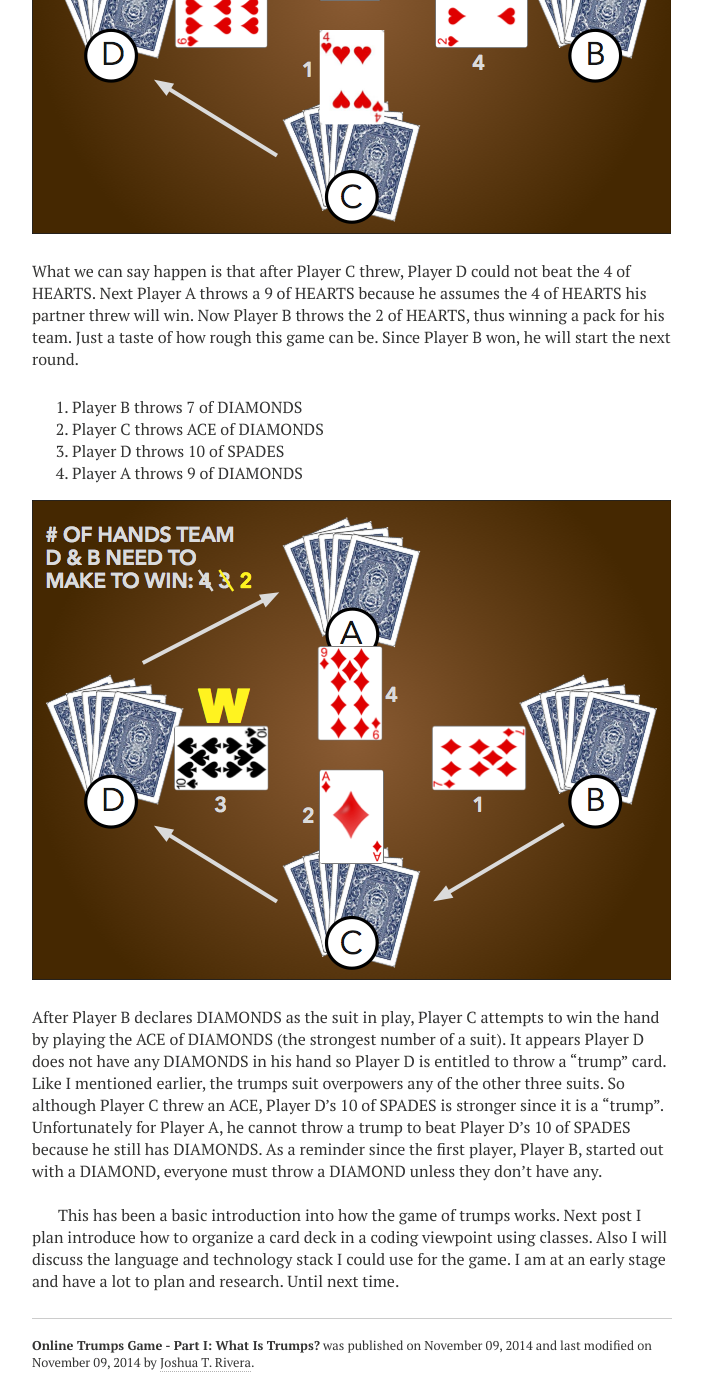
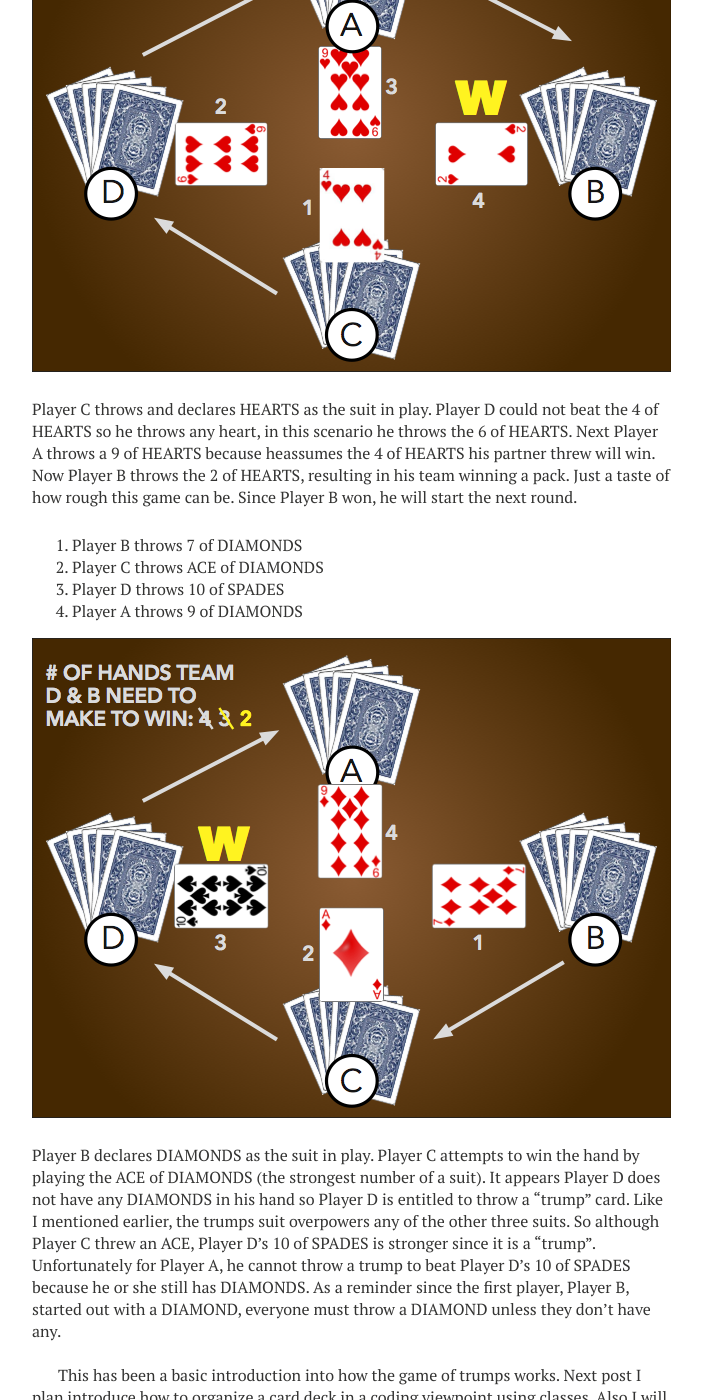
Before and after one commit to alexpolonsky/doswah.com, a Jekyll site: the page built from _posts/2014-11-09-assembling-an-online-trumps-game.md, in a window 1280 px wide and 1400 px high, scrolled down 3268 px. Shown: the whole window, without its empty margins (288-990 px from the left). Built offline with Jekyll 4.4.1, drawn with Linux system fonts in a browser that asks for light colours; nearby versions of some CDN libraries; comment, search, counter and statistics services are not loaded; some of the changed text lies outside the part shown.

Commit message:
Fixed grammer errors in Trumps P.1 post

```diff
--- a/_config.yml
+++ b/_config.yml
@@ -1,8 +1,8 @@
 title:           Doswah
 description:     Life is a story. Make it a great one.
 # Your site's domain goes here. Leave localhost server or blank when working locally.
-#url:
-url: 		 http://doswah.com
+url:
+#url: 		 http://doswah.com
 disqus_shortname: doswah
 
 # Owner/author information
--- a/_posts/2014-11-09-assembling-an-online-trumps-game.md
+++ b/_posts/2014-11-09-assembling-an-online-trumps-game.md
@@ -34,7 +34,7 @@
 	<figcaption>Typical deal setup for Trumps</figcaption>
 </figure>
 
-The game consists of a 4 player, 2 vs. 2 system. In the figure above, Hands **A** & **C** are
+The game consists of a 4-player, 2 vs. 2 system. In the figure above, Hands **A** & **C** are
 teammates and vice-versa, Hands **B** & **D** are teammates. With 52 cards in a deck, each lettered
 player is dealt 12 cards and 4 cards are placed at the center of the table called the *Kit*
 (12+12+12+12+4=52).
@@ -42,20 +42,15 @@
 ### Bidding War
 
 Once the hands are dealt, *the player **left** of the dealer makes a "bid" to 1) win the kit
-and 2) declare what suit trumps is*. Each player has the chance to bid with the dealer getting
-to bid last. A player can overbid the previous bid by bidding a higher number.
+2) declare what suit trumps is and 3) Designate how many packs the other team must make to win*.
+Each player has the chance to bid with the dealer getting to bid last. A player can overbid
+the previous bid by bidding a higher number.
 
 <br>
 
-In accordance to
-a bidding number, each bid declares either **LOW** or **HIGH**. *A LOW bid
-over-rules a HIGH bid.* For example, player A starts the bidding at "4 HIGH", if the following player bids "4 LOW" and
-they now hold the current winning bid.
-
-<br>
-
-A **LOW** bid declares lower valued cards in a suit are stronger in the game, while vice-versa,
-a **HIGH** bid declares higher valued cards in a suit are stronger. In all cases, the Ace card
+In accordance to the bidding number, each bid is either **LOW** or **HIGH**. A **LOW** bid declares
+lower valued cards in a suit are stronger in the game, while vice-versa, a **HIGH** bid declares
+higher valued cards in a suit are stronger. In all games, the ACE card
 is the strongest card of the suit. In the following table, the higher the card is in the table,
 the stronger it is during the game.
 
@@ -95,12 +90,30 @@
       <td style="text-align: center">6</td>
       <td style="text-align: center">8</td>
     </tr>
+     <tr>
+      <td style="text-align: center">.</td>
+      <td style="text-align: center">.</td>
+    </tr>
+    <tr>
+      <td style="text-align: center">.</td>
+      <td style="text-align: center">.</td>
+    </tr>
+    <tr>
+      <td style="text-align: center">.</td>
+      <td style="text-align: center">.</td>
+    </tr>
   </tbody>
 </table>
 
 <br>
 
-To explain the bidding system again, the winning bid determines how much packs the other
+*It's important to note: a LOW bid over-rules a HIGH bid.* For example, consider Player A starts
+the bidding at *4 HIGH*. If the following player bids *4 LOW*, then
+he or she now holds the current winning bid.
+
+<br>
+
+As I mentioned earlier, the winning bid determines how much packs the other
 team needs to make to win the game. Here is what each bidding number represents.
 
 **Packs** are considered as a round where all four players contribute a card in play. Since
@@ -161,13 +174,14 @@
 overpowers cards from the other three suits.
 <br><br>
 In a game, the player who throws first declares the suit "in play". Each player must throw
-the suit in play. In the scenario where a person does not have the suit in play, they can
-throw a stronger card, the trump, to win the pack. According to rules, the trump suit cannot
-be played unless previously used in the above scenario.
+the suit in play. When a person does not have the suit in play, they can
+throw a trump, to better their chances to win the pack. According to the rules, the trump suit cannot
+be used to start a round unless previous scenario occurs (due to lack of "in play" suit in someone's hand). This is commonly referred to as "Breaking Trumps".
 <br><br>
-Those are the basic rules of Trumps. Let's run through a few examples
+Those are the basic rules of Trumps. Let's examine a few rounds.
 
-## Example Game of Trumps
+## An Example Game of Trumps
+
 The great Christian Damo ([@HenryHanakahi](https://twitter.com/HenryHanakahi)) taught me
 that introducing a scenario is a productive way to explain people new things. So let's consider
 this scenario.
@@ -191,10 +205,9 @@
 	<img src="/images/trumps/trumps-hand-1.png">
 </figure>
 
-What we can say happen is that after Player C threw, Player D could not beat
-the 4 of HEARTS. Next Player A throws a 9 of HEARTS because he
-assumes the 4 of HEARTS his partner threw will win. Now Player B throws the 2 of HEARTS, thus winning a pack
-for his team. Just a taste of how rough this game can be. Since Player B won, he will start the next round.
+Player C throws and declares HEARTS as the suit in play. Player D could not beat the 4 of HEARTS so he throws any heart, in this scenario he throws the 6 of HEARTS.
+Next Player A throws a 9 of HEARTS because heassumes the 4 of HEARTS his partner threw will win.
+Now Player B throws the 2 of HEARTS, resulting in his team winning a pack. Just a taste of how rough this game can be. Since Player B won, he will start the next round.
 
 1. Player B throws 7 of DIAMONDS
 2. Player C throws ACE of DIAMONDS
@@ -205,12 +218,11 @@
 	<img src="/images/trumps/trumps-hand-2.png">
 </figure>
 
-After Player B declares DIAMONDS as the suit in play, Player C
-attempts to win the hand by playing the ACE of DIAMONDS (the strongest number of a suit). It appears
+Player B declares DIAMONDS as the suit in play. Player C attempts to win the hand by playing the ACE of DIAMONDS (the strongest number of a suit). It appears
 Player D does not have any DIAMONDS in his hand so Player D is entitled to throw a "trump" card.
 Like I mentioned earlier, the trumps suit overpowers any of the other three suits. So although
 Player C threw an ACE, Player D's 10 of SPADES is stronger since it is a "trump". Unfortunately for
-Player A, he cannot throw a trump to beat Player D's 10 of SPADES because he still has DIAMONDS.
+Player A, he cannot throw a trump to beat Player D's 10 of SPADES because he or she still has DIAMONDS.
 As a reminder since the first player, Player B, started out with a DIAMOND, everyone must throw a
 DIAMOND unless they don't have any.
 
```
Also changed, not shown: other parts of _posts/2014-11-09-assembling-an-online-trumps-game.md (+1 -1 lines).
